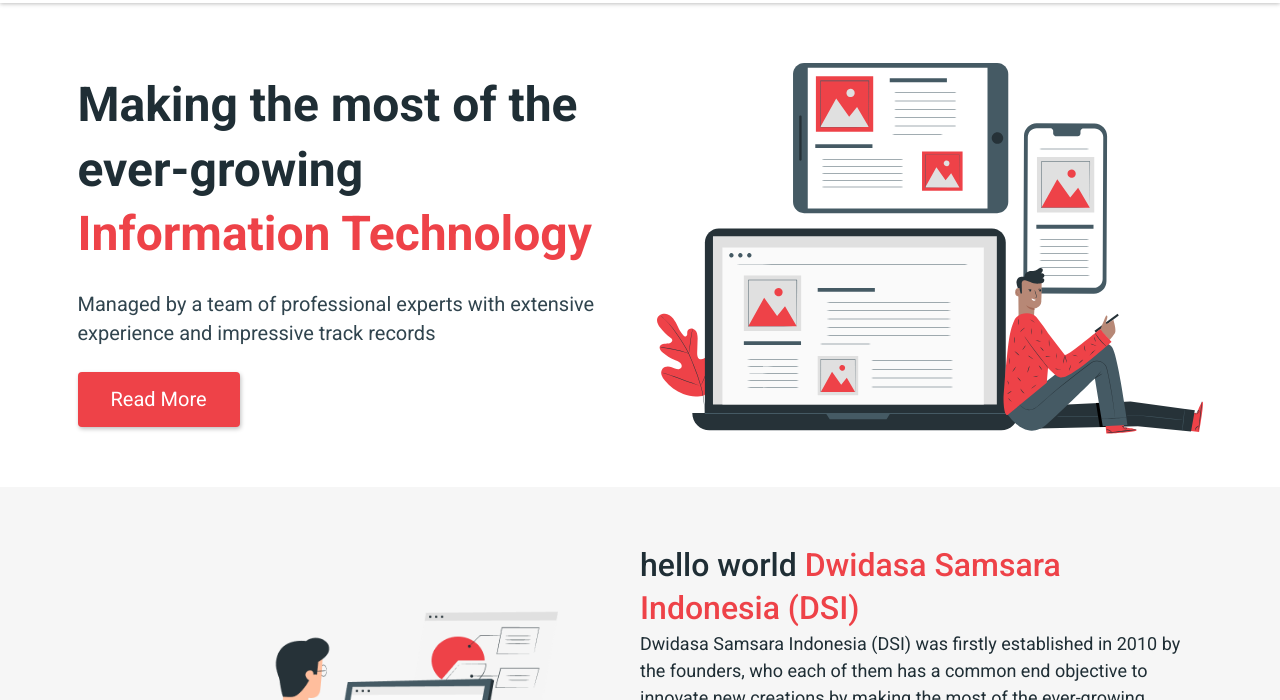
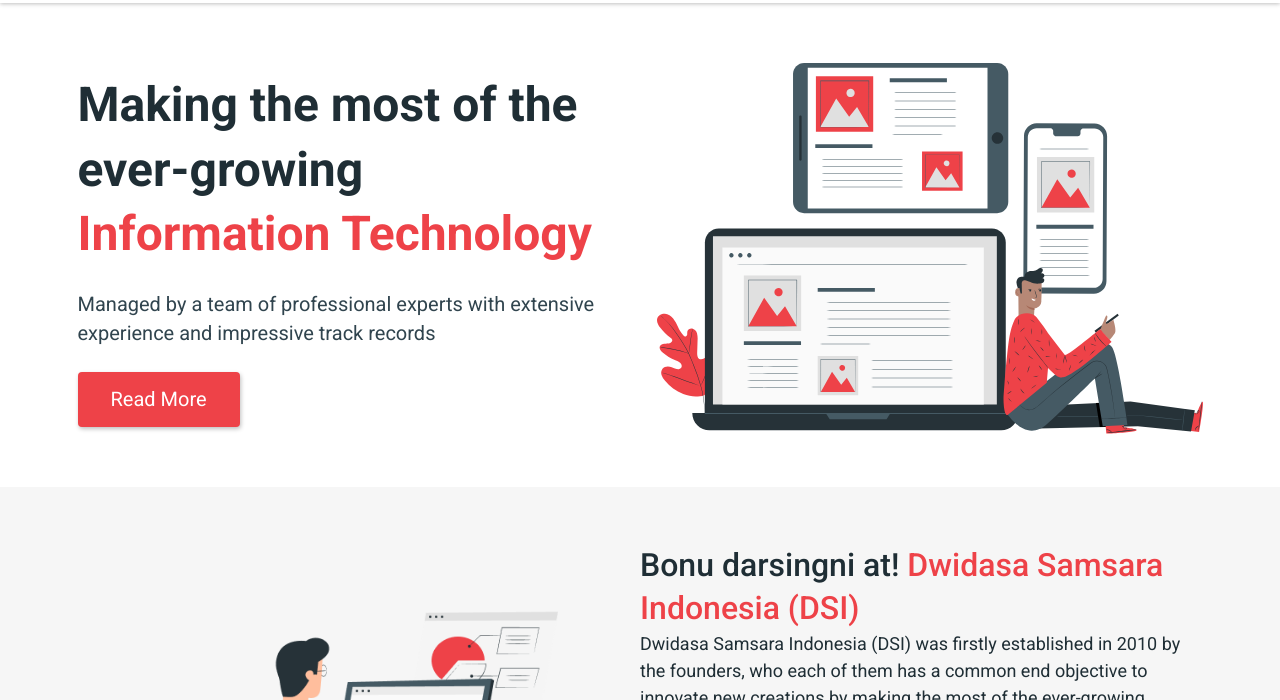
Before and after one commit to BShaxrizoda/DSI, a plain HTML site: page index.html in a window 1280 px wide. Shown: the part 100-800 px from the top of the page. Drawn offline with Linux system fonts and the light colour scheme.

Commit message:
index edit title

```diff
--- a/index.html
+++ b/index.html
@@ -154,7 +154,7 @@
 
               <div class="about-content">
                 <h1 class="about-title">
-                  hello world
+                  Bonu darsingni at!
                   <span class="about-title__red"
                     >Dwidasa Samsara Indonesia (DSI)
                   </span>
```
